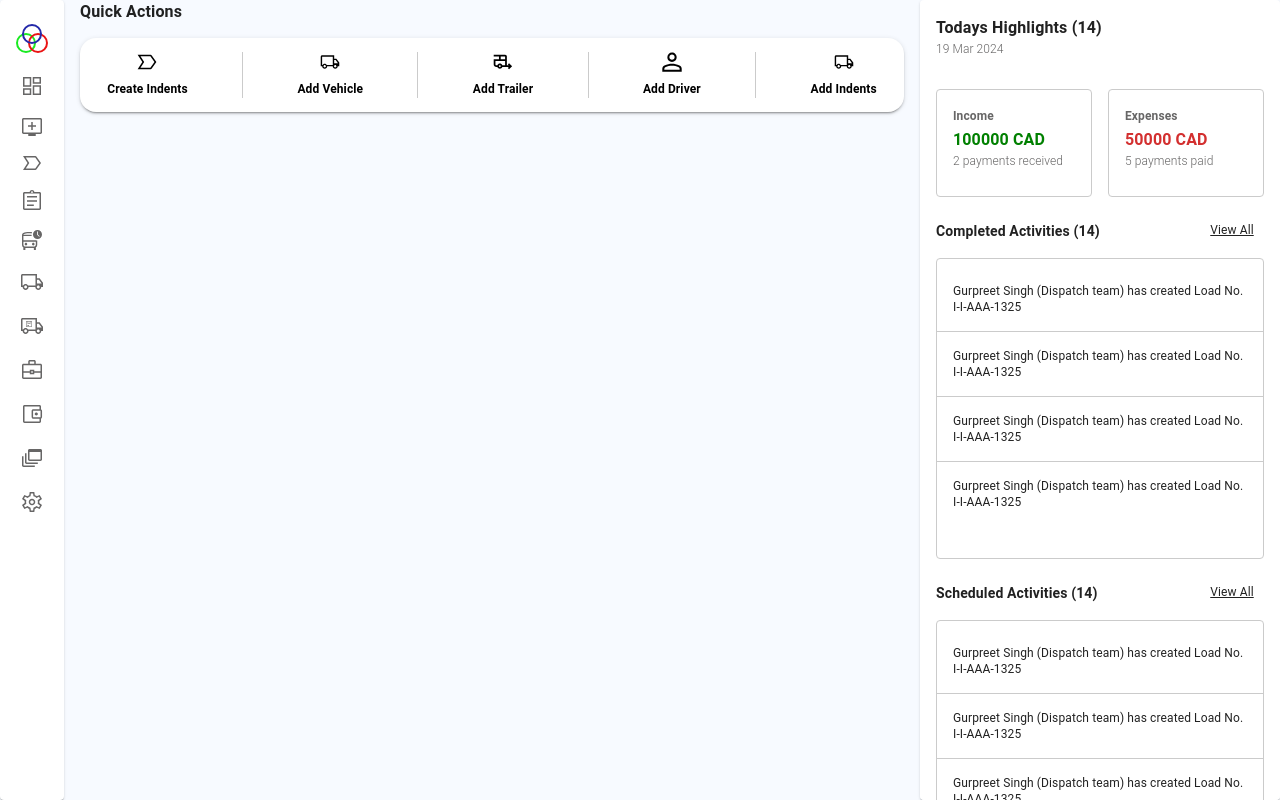
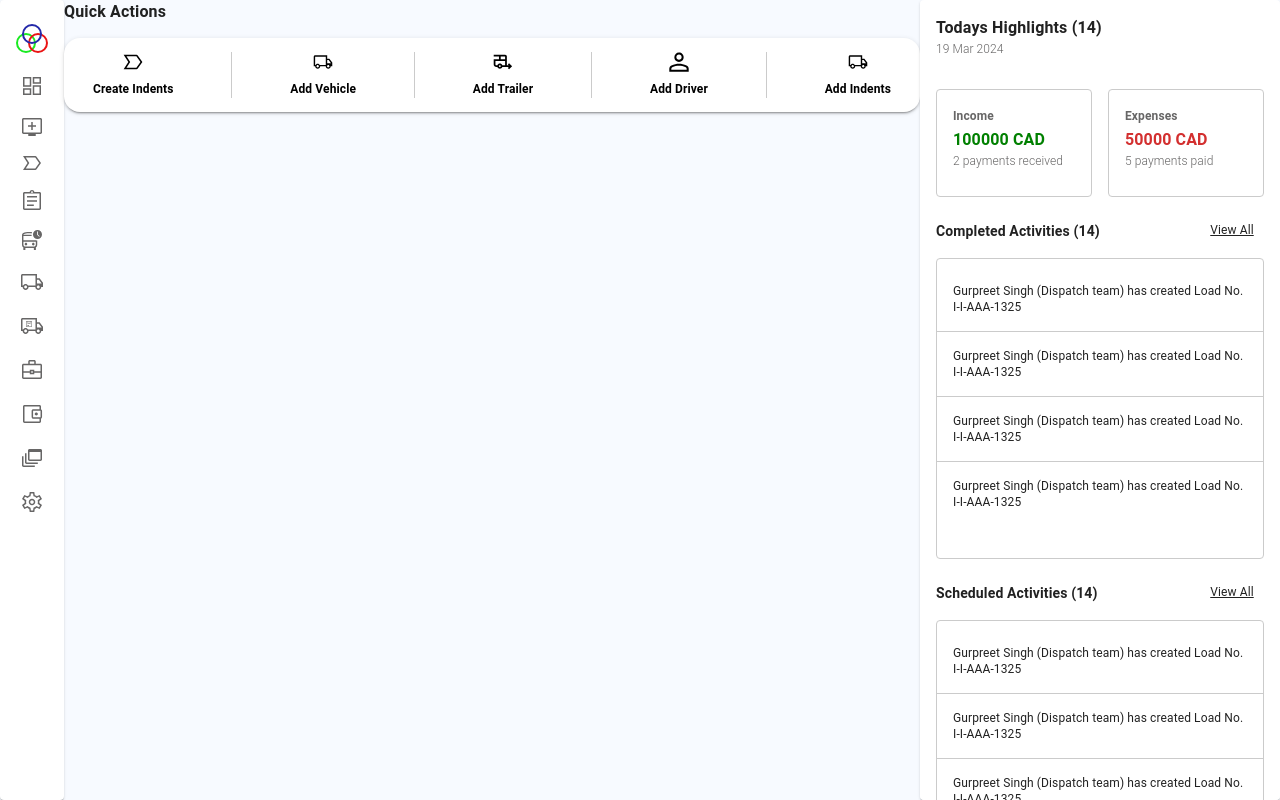
Before and after one commit to prathameshgaikwad/roado-dashboard, a React (Vite) app: page / in a window 1280 px wide. Built offline with nearby package versions, Linux system fonts and the light colour scheme.

Commit message:
refactor: remove mx property

```diff
--- a/src/components/QuickActions.jsx
+++ b/src/components/QuickActions.jsx
@@ -11,7 +11,7 @@ const QuickActions = () => {
     { src: "add-indents", title: "Add Indents" },
   ];
   return (
-    <Stack direction={"column"} width={"100%"} sx={{ mx: 2 }}>
+    <Stack direction={"column"} width={"100%"}>
       <Typography fontSize={"16px"} fontWeight={"bold"}>
         Quick Actions
       </Typography>
```
